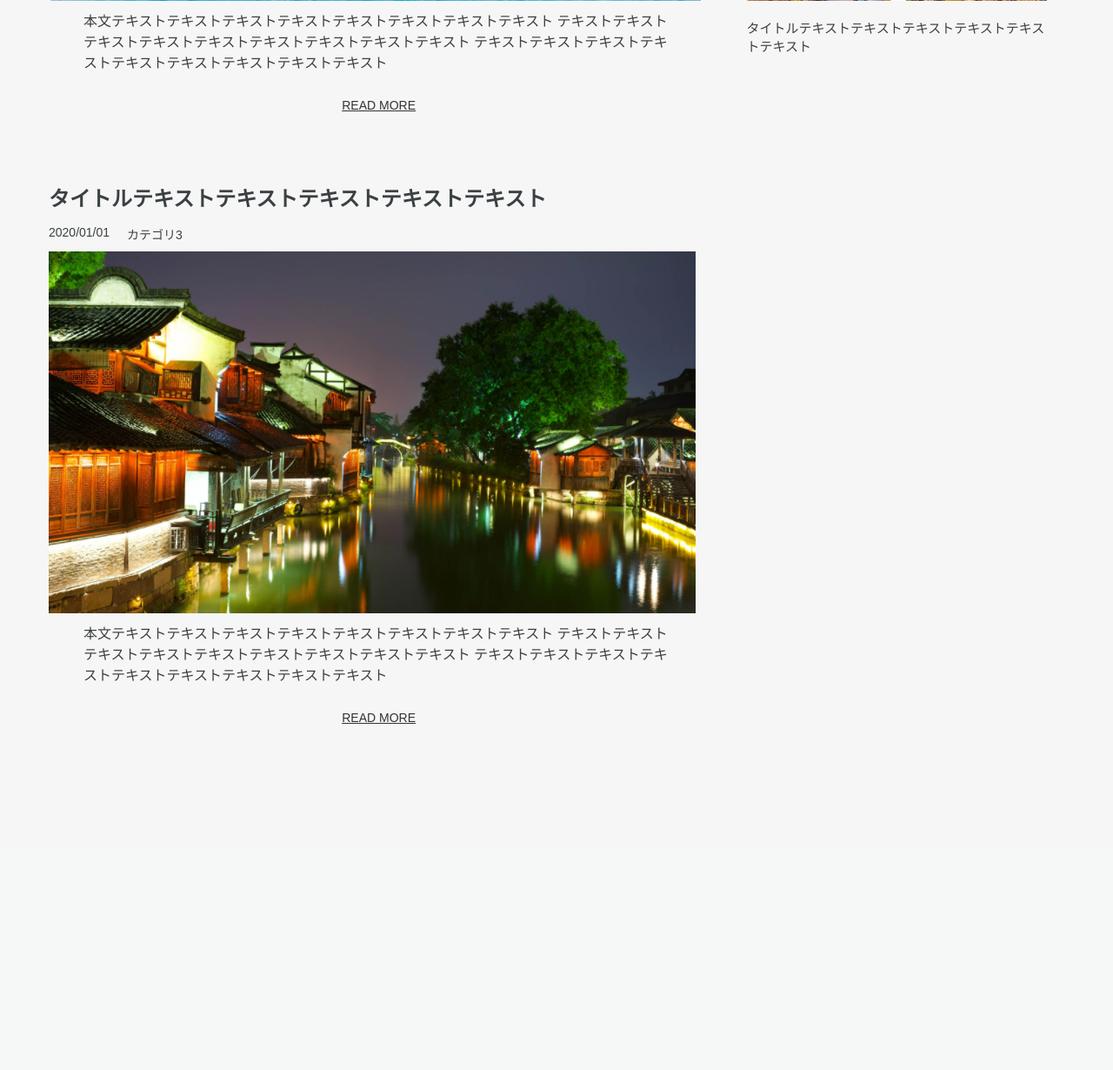
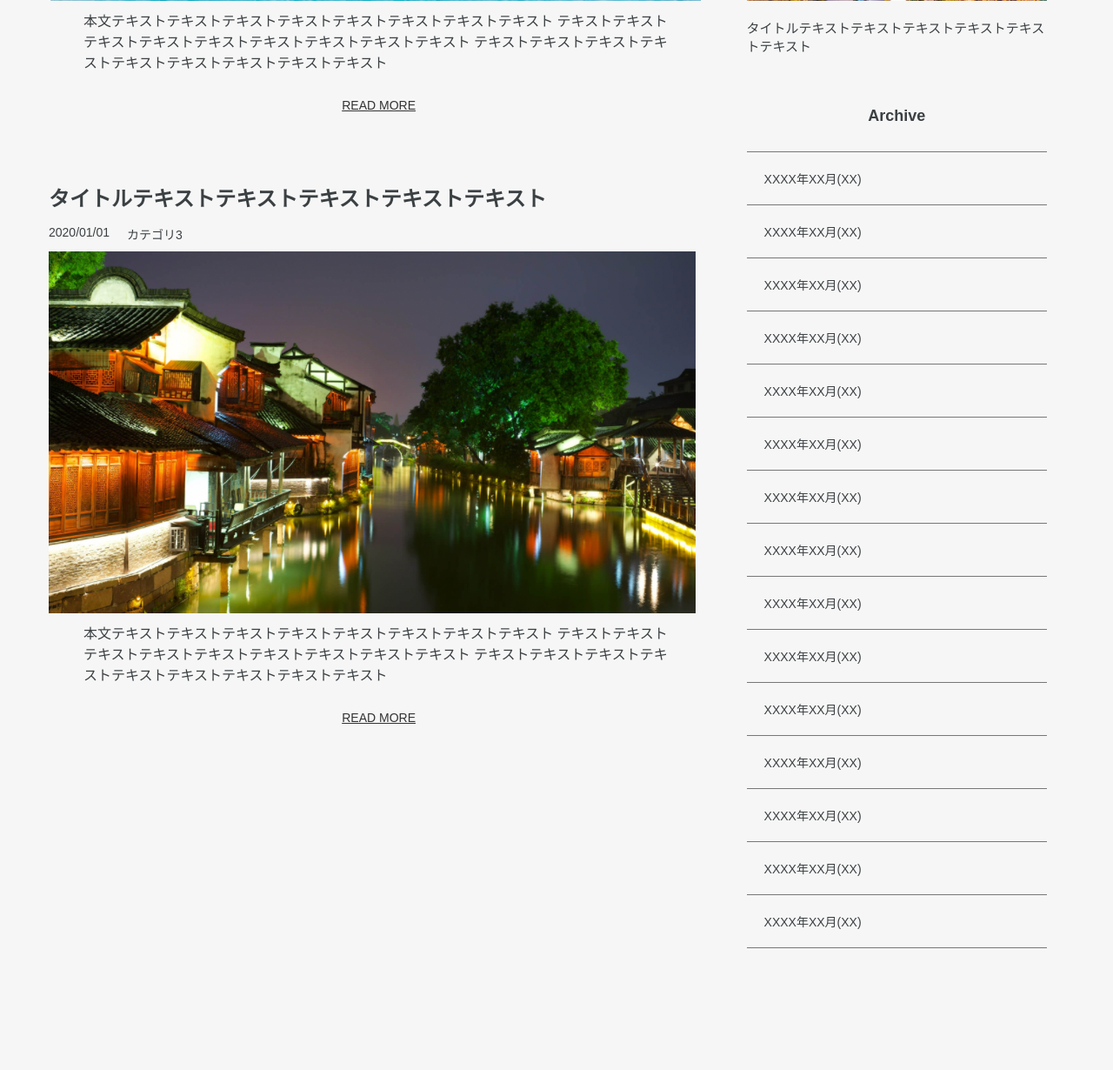
Before and after one commit to maekawatatsuya1217/front-end-app, a Rails app: page /tops/six_content in a window 1280 px wide. Shown: the part 1707-2937 px from the top of the page at 87% size. Before the commit the page ends 2539 px from the top, so only its background shows below. Run offline with Rails 7, Linux system fonts and the light colour scheme; style sheets or scripts are compiled from the project's sources.

Commit message:
記録部分の作成

```diff
--- a/app/assets/stylesheets/six_content.scss
+++ b/app/assets/stylesheets/six_content.scss
@@ -173,3 +173,29 @@ main .text {
     font-weight: normal;
     text-align: left;
 }
+
+
+
+// 記録
+
+.archive {
+    text-align: center;
+    margin-bottom: 60px;
+}
+
+#sidebar .side-title {
+    font-size: 1.125rem;
+    font-weight: bold;
+    margin-bottom: 30px;
+}
+
+.archive ul {
+    border-bottom: solid 1px #777;
+}
+
+.archive li {
+    font-size: 0.875rem;
+    border-top: solid 1px #777;
+    padding: 20px;
+    text-align: left;
+}
--- a/app/views/tops/six_content.html.erb
+++ b/app/views/tops/six_content.html.erb
@@ -129,6 +129,29 @@
             </section>
           <%# ランキング %>
 
+          <%# 記録 %>
+            <section class="archive">
+              <h3 class="side_title">Archive</h3>
+              <ul>
+                <li><%= link_to "XXXX年XX月(XX)" %></li>
+                <li><%= link_to "XXXX年XX月(XX)" %></li>
+                <li><%= link_to "XXXX年XX月(XX)" %></li>
+                <li><%= link_to "XXXX年XX月(XX)" %></li>
+                <li><%= link_to "XXXX年XX月(XX)" %></li>
+                <li><%= link_to "XXXX年XX月(XX)" %></li>
+                <li><%= link_to "XXXX年XX月(XX)" %></li>
+                <li><%= link_to "XXXX年XX月(XX)" %></li>
+                <li><%= link_to "XXXX年XX月(XX)" %></li>
+                <li><%= link_to "XXXX年XX月(XX)" %></li>
+                <li><%= link_to "XXXX年XX月(XX)" %></li>
+                <li><%= link_to "XXXX年XX月(XX)" %></li>
+                <li><%= link_to "XXXX年XX月(XX)" %></li>
+                <li><%= link_to "XXXX年XX月(XX)" %></li>
+                <li><%= link_to "XXXX年XX月(XX)" %></li>
+              </ul>
+            </section>
+          <%# 記録 %>
+
         </aside>
       <%# サイドコンテンツ %>
 
```
